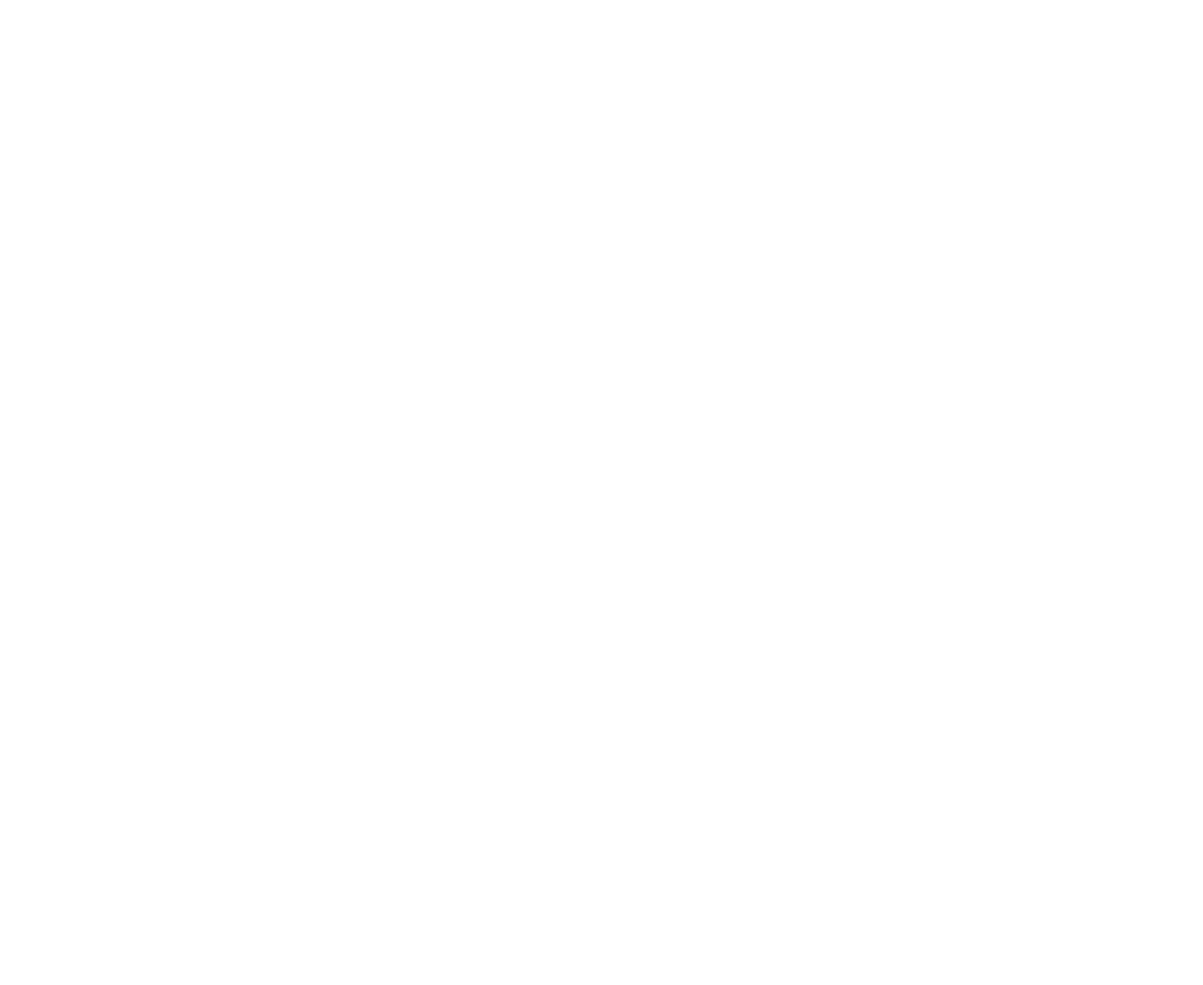
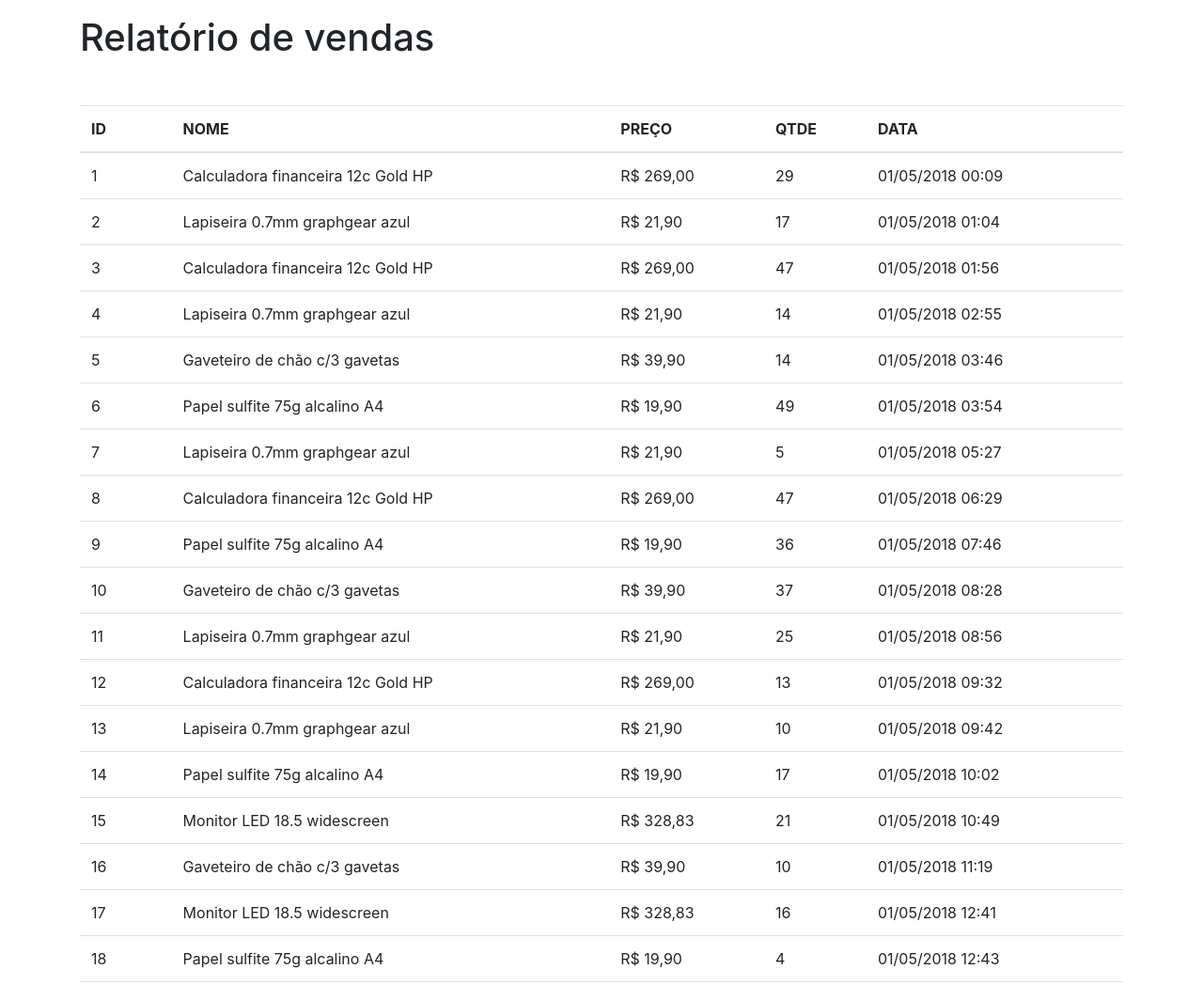
Before and after one commit to leleoveiga/aprendendo-javascript, a website: page vue/sales/index.html in a window 1280 px wide. Shown: the top 1048 px of the page at 94% size. Before the commit the page ends 800 px from the top, so only its background shows below. Drawn offline with Linux system fonts and the light colour scheme.

Commit message:
projeto vendas

```diff
--- a/vue/sales/index.html
+++ b/vue/sales/index.html
@@ -1,18 +1,66 @@
 <!DOCTYPE html>
 <html>
-
 	<head>
-    <meta charset="UTF-8">
+		<meta charset="UTF-8" />
 		<script src="js/vue.min.js"></script>
-    <link rel="stylesheet" href="css/bootstrap.min.css">
+		<link rel="stylesheet" href="css/bootstrap.min.css" />
 		<title>Relatório de Vendas</title>
 	</head>
 
 	<body>
+		<div id="app">
+			<div class="container">
+				<h1 class="mt-3">{{ title }}</h1>
 
+				<table class="mt-5 table">
+					<thead>
+						<tr>
+							<th>ID</th>
+							<th>NOME</th>
+							<th>PREÇO</th>
+							<th>QTDE</th>
+							<th>DATA</th>
+						</tr>
+					</thead>
+					<tbody>
+						<tr v-for="sale in sales">
+							<td>{{ sale.id }}</td>
+							<td>{{ sale.name }}</td>
+							<td v-money="'R$'">{{ sale.price }}</td>
+							<td>{{ sale.qtde }}</td>
+							<td>{{ sale.date }}</td>
+						</tr>
+					</tbody>
+				</table>
+			</div>
+		</div>
 		<script>
-        // ...
+			Vue.directive("money", {
+				inserted(el, binding) {
+					const amount = parseFloat(el.innerHTML)
+						.toFixed(2)
+						.replace(".", ",")
+						.replace(/(\d)(?=(\d{3})+\,)/g, "$1.");
+					el.innerHTML = `${binding.value} ${amount}`;
+				},
+			});
+			new Vue({
+				el: "#app",
+				data: {
+					title: "Relatório de vendas",
+					sales: null,
+				},
+				methods: {
+					getSales() {
+						fetch("data/sales.json")
+							.then((resp) => resp.json())
+							.then((data) => (this.sales = data));
+					},
+				},
+				mounted() {
+					this.getSales();
+				},
+			});
 		</script>
 	</body>
-
 </html>
```
Lines whose indentation alone changed are shown as unchanged.
